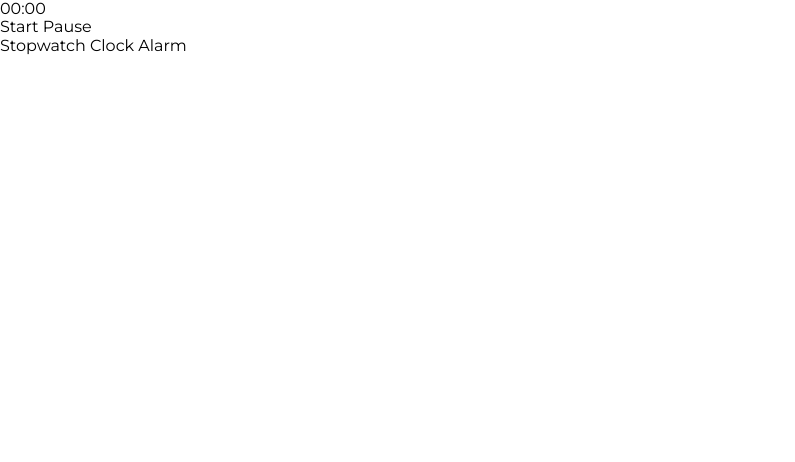
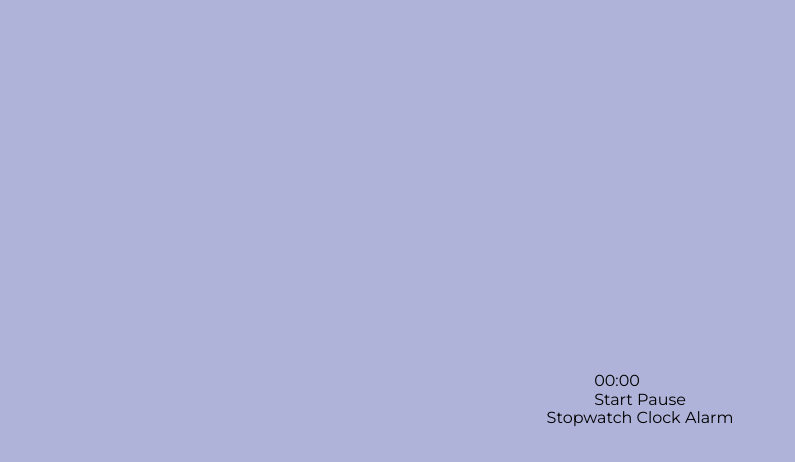
Before and after one commit to sofmagon/mini-projects, a plain HTML site: page 07-stopwatch/index.html in a window 1280 px wide. Shown: the whole page, without its empty margins (0-795 px from the left). Drawn offline with Linux system fonts and the light colour scheme.

Commit message:
feat: layout styles

```diff
--- a/07-stopwatch/css/main.css
+++ b/07-stopwatch/css/main.css
@@ -37,3 +37,20 @@ img {
 /**----------------
 === INDEX.HTML ===
 /**--------------*/
+
+.layout {
+	width: 100%;
+	min-height: 100%;
+	position: absolute;
+	display: flex;
+	justify-content: center;
+	align-items: center;
+	background-color: var(--softViolet);
+}
+
+.layout__main {
+	min-width: 50rem;
+	display: flex;
+	flex-direction: column;
+	align-items: center;
+}
```
